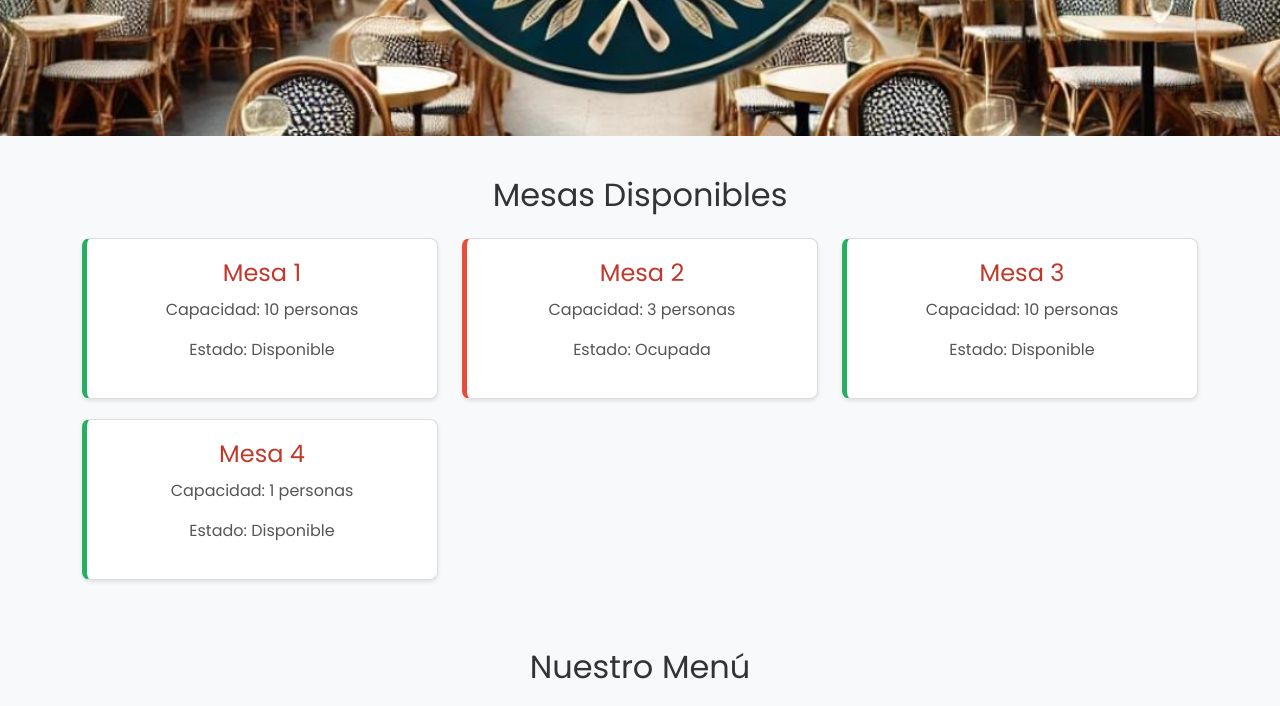
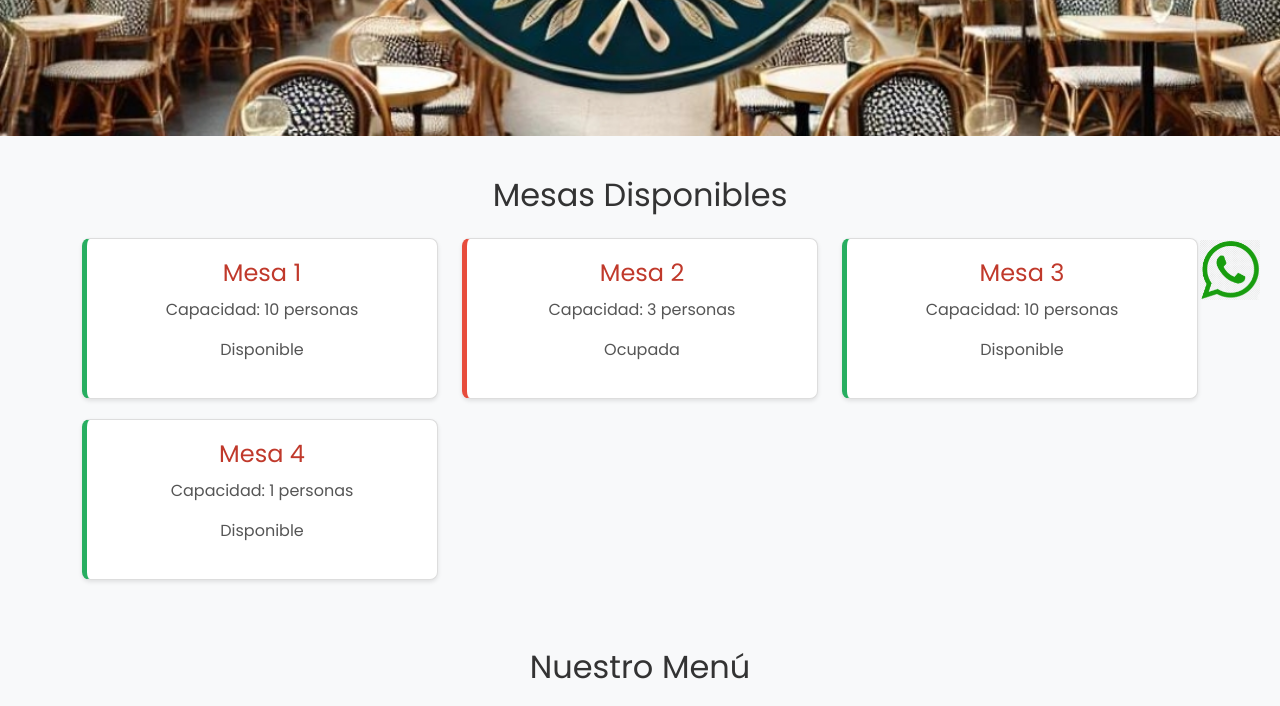
Before and after one commit to Leonelpescador/Bruenet-2.0, a Django app: page /cliente/ in a window 1280 px wide. Shown: the part 480-1186 px from the top of the page. Run offline with Django 5.2, Linux system fonts and the light colour scheme; data comes from the database, SQL or seed files in the repository; both versions use the stored data as it was after the commit.

Commit message:
cree logo de whasp.! volver aca anda todo bien!

```diff
--- a/brunet/restaurant/templates/restaurant/cliente.html
+++ b/brunet/restaurant/templates/restaurant/cliente.html
@@ -92,10 +92,20 @@
         .table-status .table-card.reserved {
             border-left: 5px solid #f39c12;
         }
+        /* Estilos para el botón de WhatsApp */
+        .whatsapp-button {
+            position: fixed;
+            bottom: 20px;
+            right: 20px;
+            z-index: 1000;
+        }
+        .whatsapp-button img {
+            width: 60px;
+            height: 60px;
+        }
     </style>
 </head>
 <body>
-
 
     <nav class="navbar navbar-expand-lg navbar-dark">
         <div class="container-fluid">
@@ -136,14 +146,14 @@
                     <div class="table-card {% if mesa.estado == 'disponible' %}available{% elif mesa.estado == 'ocupada' %}occupied{% else %}reserved{% endif %}">
                         <h5>Mesa {{ mesa.numero_mesa }}</h5>
                         <p>Capacidad: {{ mesa.capacidad }} personas</p>
-                        <p>Estado: {{ mesa.get_estado_display }}</p>
+                        <p>{{ mesa.get_estado_display }}</p>
                     </div>
                 </div>
             {% endfor %}
         </div>
     </section>
 
-
+    <!-- Menú -->
     <section id="menu" class="container my-5">
         <h2 class="text-center my-4">Nuestro Menú</h2>
         <div class="row">
@@ -166,6 +176,14 @@
             {% endfor %}
         </div>
     </section>
+
+    <!-- Botón de WhatsApp -->
+    <div class="whatsapp-button">
+        <a href="https://wa.me/3875795436" target="_blank">
+            <img src="{% static 'images/whatsapp-icon.png' %}" alt="WhatsApp">
+        </a>
+    </div>
+
     <footer class="text-center py-4">
         <p>&copy; 2024 Restaurante Moderno. Todos los derechos reservados.</p>
     </footer>
```
Also changed, not shown: brunet/db.sqlite3, brunet/restaurant/static/images/whatsapp-icon.png (added).
